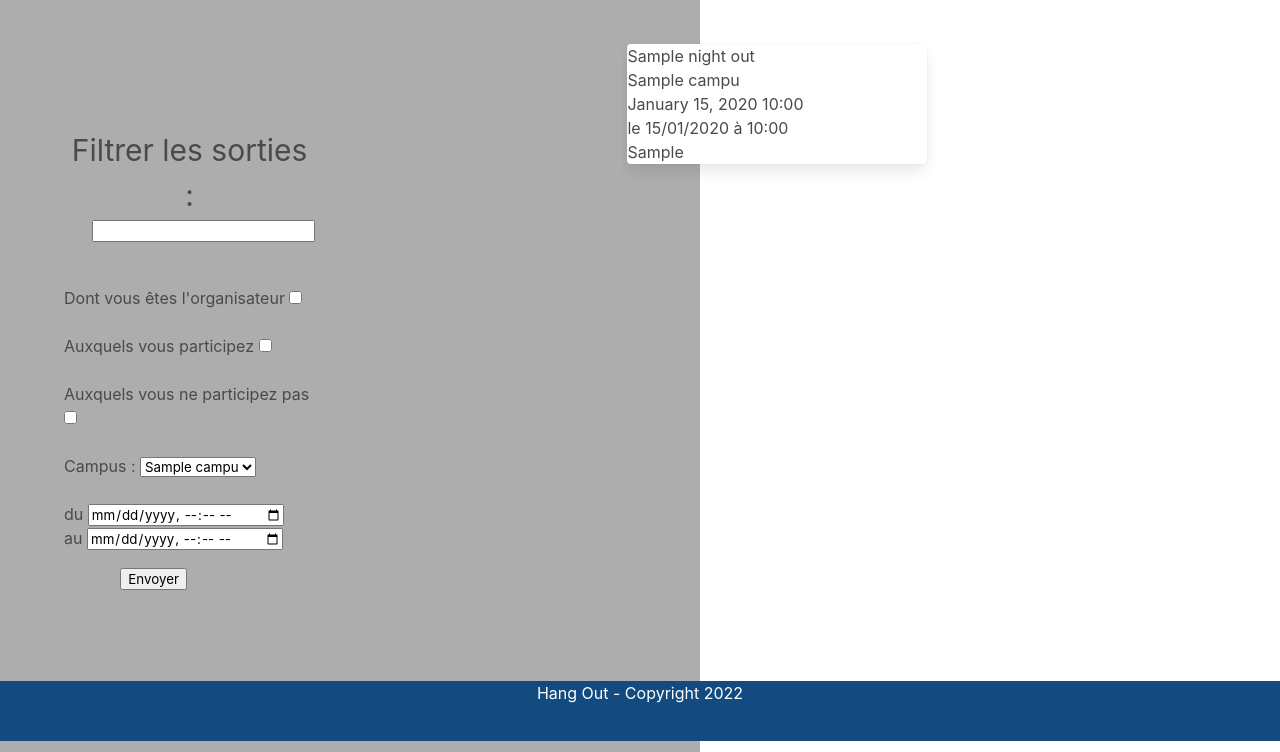
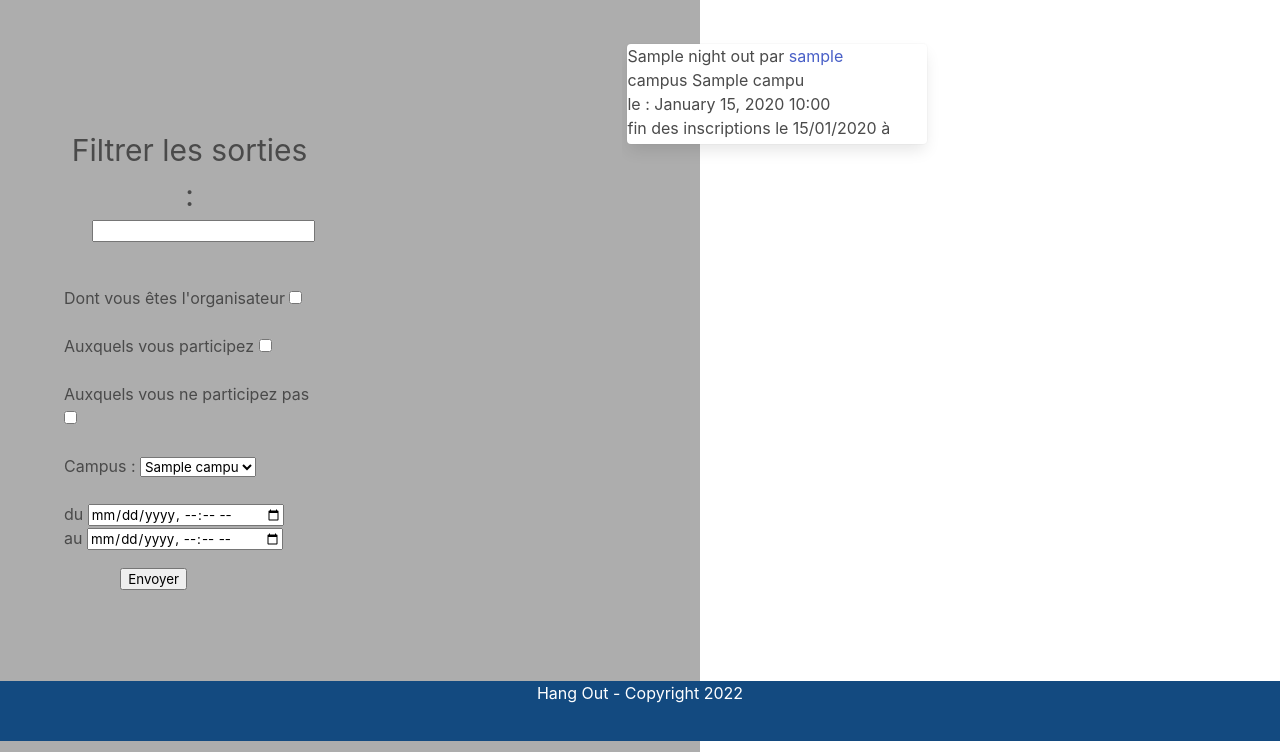
Before and after one commit to gillesLaudoux/ProjectSortir, a Symfony app: template templates/main/index.html.twig in a window 1280 px wide. Shown: the part 59-811 px from the top of the page. Run offline with Twig, Linux system fonts and the light colour scheme; the template is opened without the code that fills it: most values are stand-ins (such as "Sample title", 1, 10 or a date in 2020); some libraries are stand-ins or nearby versions.

Commit message:
Cloaturation des inscriptions

```diff
--- a/public/CSS/Home.css
+++ b/public/CSS/Home.css
@@ -65,13 +65,13 @@
         width: 300px;
         margin : 0 0 6vh 0.4vw;
         top: 0;
-        max-height: 15vh;
+        max-height: 12.5vh;
         overflow: hidden;
     }
 
     .card:hover {
         max-height: 23vh;
-        transition-duration: 0.5s ;
+        transition-duration: 1s ;
     }
 
 
--- a/templates/main/index.html.twig
+++ b/templates/main/index.html.twig
@@ -69,17 +69,18 @@
 
                 <div class="card" style="margin-top: 1vh">
 
-                     {{ nightOut.name }}<br>
-                     {{ nightOut.campus.name }}<br>
-                     {{ nightOut.startingTime | date }}<br>
-                     le {{ nightOut.dueDateInscription | date('d/m/Y à H:i') }}<br>
-                     {{ nightOut.nbInscriptionMax }}<br>
+                     {{ nightOut.name }} par <a href="../user/detail/{{ nightOut.organizer.id }}">{{ nightOut.organizer.username }}</a><br>
+                     campus {{ nightOut.campus.name }}<br>
+                     le : {{ nightOut.startingTime | date }}<br>
+                     fin des inscriptions le {{ nightOut.dueDateInscription | date('d/m/Y à H:i') }}<br>
+                     Nombre de places : {{ nightOut.nbInscriptionMax }}<br>
 {#                     {{ nightOut.state.libelle }}<br>#}
-                     {{ nightOut.organizer.username }}<br>
+
                      {# quand l'utilisateur sera connecté je serais si il est insrit #}
                      {#            {% if nightOut in app.user.nightsOut %} #}
                      {#                <li>est incrit : ok</li> #}
-                    Lorem ipsum dolor sit amet, consectetur adipisicing elit. Amet cumque debitis dolores exercitationem, molestias, nemo nihil quidem reiciendis rem repellat repellendus saepe, tempora. Animi atque molestias obcaecati provident quaerat qui.
+                    {{ form_start(formParticiper) }}
+                    {{ form_end(formParticiper) }}
                 </div>
 
                 {% endfor %}
```
Also changed, not shown: src/Form/ParticiperNightOutType.php (added, +26 -0 lines).
